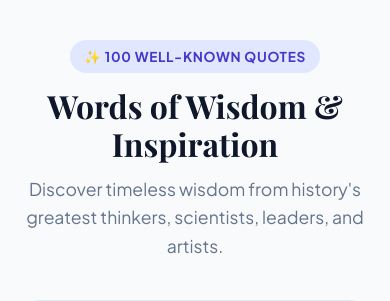
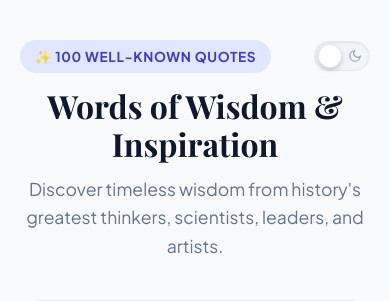
Before and after one commit to lesyquocbao1987-eng/lesyquocbao-famous-quotes, a Flask app: page / in a window 390 px wide. Shown: the top 301 px of the page. Run offline with Flask 3, Linux system fonts and the light colour scheme; some web fonts are replaced.

Commit message:
feat: add dark/light mode header toggle switch overriding CSS root variables

```diff
--- a/static/css/style.css
+++ b/static/css/style.css
@@ -34,8 +34,47 @@
   --transition: all 0.25s cubic-bezier(0.4, 0, 0.2, 1);
 }
 
+/* Explicit Light Theme override */
+:root[data-theme="light"],
+[data-theme="light"] {
+  --bg-page: #f8fafc;
+  --bg-card: #ffffff;
+  --bg-card-subtle: #f1f5f9;
+  --text-main: #0f172a;
+  --text-muted: #64748b;
+  --text-light: #94a3b8;
+  --primary: #4338ca;
+  --primary-hover: #3730a3;
+  --primary-light: #e0e7ff;
+  --primary-border: #c7d2fe;
+  --border-color: #e2e8f0;
+  --border-hover: #cbd5e1;
+  --shadow-md: 0 4px 6px -1px rgb(0 0 0 / 0.07), 0 2px 4px -2px rgb(0 0 0 / 0.07);
+  --shadow-xl: 0 20px 25px -5px rgb(0 0 0 / 0.1), 0 8px 10px -6px rgb(0 0 0 / 0.1);
+}
+
+/* Explicit Dark Theme override */
+:root[data-theme="dark"],
+[data-theme="dark"] {
+  --bg-page: #0b0f19;
+  --bg-card: #131b2e;
+  --bg-card-subtle: #1e293b;
+  --text-main: #f8fafc;
+  --text-muted: #94a3b8;
+  --text-light: #64748b;
+  --primary: #6366f1;
+  --primary-hover: #818cf8;
+  --primary-light: #1e1b4b;
+  --primary-border: #312e81;
+  --border-color: #1e293b;
+  --border-hover: #334155;
+  --shadow-md: 0 4px 6px -1px rgb(0 0 0 / 0.3);
+  --shadow-xl: 0 20px 25px -5px rgb(0 0 0 / 0.4);
+}
+
+/* System preference fallback if neither data-theme="dark" nor data-theme="light" is explicitly set */
 @media (prefers-color-scheme: dark) {
-  :root {
+  :root:not([data-theme="light"]):not([data-theme="dark"]) {
     --bg-page: #0b0f19;
     --bg-card: #131b2e;
     --bg-card-subtle: #1e293b;
@@ -89,6 +128,105 @@ body {
 .app-header {
   text-align: center;
   margin-bottom: 2.5rem;
+}
+
+.header-top-bar {
+  display: flex;
+  justify-content: center;
+  align-items: center;
+  position: relative;
+  margin-bottom: 0.85rem;
+}
+
+.header-top-bar .header-badge {
+  margin-bottom: 0;
+}
+
+.theme-switch-container {
+  position: absolute;
+  right: 0;
+  top: 50%;
+  transform: translateY(-50%);
+  display: flex;
+  align-items: center;
+}
+
+.theme-toggle-switch {
+  position: relative;
+  display: inline-block;
+  width: 56px;
+  height: 30px;
+  cursor: pointer;
+  user-select: none;
+}
+
+.theme-toggle-switch input {
+  opacity: 0;
+  width: 0;
+  height: 0;
+  position: absolute;
+}
+
+.toggle-slider {
+  position: absolute;
+  top: 0;
+  left: 0;
+  right: 0;
+  bottom: 0;
+  background-color: var(--bg-card-subtle);
+  border: 1px solid var(--border-color);
+  border-radius: var(--radius-full);
+  display: flex;
+  align-items: center;
+  justify-content: space-between;
+  padding: 0 7px;
+  transition: var(--transition);
+  box-shadow: inset 0 1px 3px rgba(0, 0, 0, 0.08);
+}
+
+.sun-icon {
+  color: #f59e0b;
+  transition: opacity 0.2s ease;
+  z-index: 1;
+}
+
+.moon-icon {
+  color: #94a3b8;
+  transition: opacity 0.2s ease;
+  z-index: 1;
+}
+
+.toggle-knob {
+  position: absolute;
+  left: 3px;
+  bottom: 2px;
+  height: 24px;
+  width: 24px;
+  background-color: var(--bg-card);
+  border-radius: 50%;
+  transition: transform 0.25s cubic-bezier(0.4, 0, 0.2, 1);
+  box-shadow: 0 2px 4px rgba(0, 0, 0, 0.18);
+  border: 1px solid var(--border-color);
+  z-index: 2;
+}
+
+/* Checked = Dark mode */
+.theme-toggle-switch input:checked + .toggle-slider .toggle-knob {
+  transform: translateX(26px);
+}
+
+.theme-toggle-switch input:checked + .toggle-slider {
+  background-color: #1e293b;
+  border-color: #334155;
+}
+
+.theme-toggle-switch input:checked + .toggle-slider .moon-icon {
+  color: #818cf8;
+}
+
+.theme-toggle-switch input:focus-visible + .toggle-slider {
+  outline: 2px solid var(--primary);
+  outline-offset: 2px;
 }
 
 .header-badge {
@@ -663,6 +801,13 @@ kbd {
 
 /* Responsive */
 @media (max-width: 640px) {
+  .header-top-bar {
+    justify-content: space-between;
+  }
+  .theme-switch-container {
+    position: static;
+    transform: none;
+  }
   .hero-card {
     padding: 1.75rem 1.25rem;
   }
--- a/static/js/app.js
+++ b/static/js/app.js
@@ -30,6 +30,33 @@ document.addEventListener("DOMContentLoaded", () => {
   const emptyState = document.getElementById("emptyState");
   const resetFiltersBtn = document.getElementById("resetFiltersBtn");
   const toast = document.getElementById("toast");
+  const themeToggle = document.getElementById("themeToggle");
+
+  // Initialize and Sync Theme
+  function initTheme() {
+    const activeTheme = document.documentElement.getAttribute("data-theme") ||
+      (window.matchMedia && window.matchMedia("(prefers-color-scheme: dark)").matches ? "dark" : "light");
+
+    if (themeToggle) {
+      themeToggle.checked = activeTheme === "dark";
+      themeToggle.addEventListener("change", (e) => {
+        const nextTheme = e.target.checked ? "dark" : "light";
+        document.documentElement.setAttribute("data-theme", nextTheme);
+        localStorage.setItem("theme", nextTheme);
+        showToast(`Switched to ${nextTheme} mode`);
+      });
+    }
+
+    if (window.matchMedia) {
+      window.matchMedia("(prefers-color-scheme: dark)").addEventListener("change", (e) => {
+        if (!localStorage.getItem("theme")) {
+          const sysTheme = e.matches ? "dark" : "light";
+          document.documentElement.setAttribute("data-theme", sysTheme);
+          if (themeToggle) themeToggle.checked = e.matches;
+        }
+      });
+    }
+  }
 
   // Show Toast
   let toastTimer = null;
@@ -417,6 +444,7 @@ document.addEventListener("DOMContentLoaded", () => {
   });
 
   // Initial Load
+  initTheme();
   loadMetadata();
   fetchRandomQuote();
   fetchQuotes();
--- a/templates/index.html
+++ b/templates/index.html
@@ -8,12 +8,48 @@
   <link rel="preconnect" href="https://fonts.googleapis.com">
   <link rel="preconnect" href="https://fonts.gstatic.com" crossorigin>
   <link href="https://fonts.googleapis.com/css2?family=Plus+Jakarta+Sans:wght@400;500;600;700;800&family=Playfair+Display:ital,wght@0,600;0,700;1,600&display=swap" rel="stylesheet">
+  <script>
+    (function() {
+      const saved = localStorage.getItem('theme');
+      if (saved) {
+        document.documentElement.setAttribute('data-theme', saved);
+      } else if (window.matchMedia && window.matchMedia('(prefers-color-scheme: dark)').matches) {
+        document.documentElement.setAttribute('data-theme', 'dark');
+      } else {
+        document.documentElement.setAttribute('data-theme', 'light');
+      }
+    })();
+  </script>
 </head>
 <body>
   <div class="app-container">
     <!-- Header -->
     <header class="app-header">
-      <div class="header-badge">✨ 100 Well-Known Quotes</div>
+      <div class="header-top-bar">
+        <div class="header-badge">✨ 100 Well-Known Quotes</div>
+        <div class="theme-switch-container">
+          <label class="theme-toggle-switch" for="themeToggle" title="Toggle dark/light mode">
+            <input type="checkbox" id="themeToggle" aria-label="Toggle dark/light mode">
+            <span class="toggle-slider">
+              <svg class="sun-icon" width="14" height="14" viewBox="0 0 24 24" fill="none" stroke="currentColor" stroke-width="2">
+                <circle cx="12" cy="12" r="5"></circle>
+                <line x1="12" y1="1" x2="12" y2="3"></line>
+                <line x1="12" y1="21" x2="12" y2="23"></line>
+                <line x1="4.22" y1="4.22" x2="5.64" y2="5.64"></line>
+                <line x1="18.36" y1="18.36" x2="19.78" y2="19.78"></line>
+                <line x1="1" y1="12" x2="3" y2="12"></line>
+                <line x1="21" y1="12" x2="23" y2="12"></line>
+                <line x1="4.22" y1="19.78" x2="5.64" y2="18.36"></line>
+                <line x1="18.36" y1="5.64" x2="19.78" y2="4.22"></line>
+              </svg>
+              <svg class="moon-icon" width="14" height="14" viewBox="0 0 24 24" fill="none" stroke="currentColor" stroke-width="2">
+                <path d="M21 12.79A9 9 0 1 1 11.21 3 7 7 0 0 0 21 12.79z"></path>
+              </svg>
+              <span class="toggle-knob"></span>
+            </span>
+          </label>
+        </div>
+      </div>
       <h1 class="header-title">Words of Wisdom & Inspiration</h1>
       <p class="header-subtitle">Discover timeless wisdom from history's greatest thinkers, scientists, leaders, and artists.</p>
     </header>
```
Also changed, not shown: README.md.
